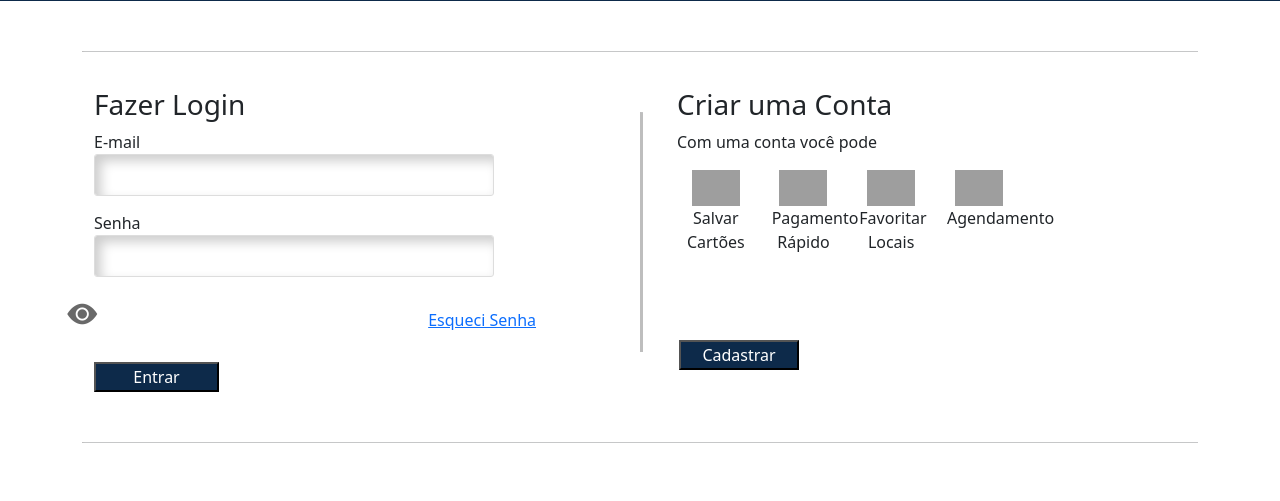
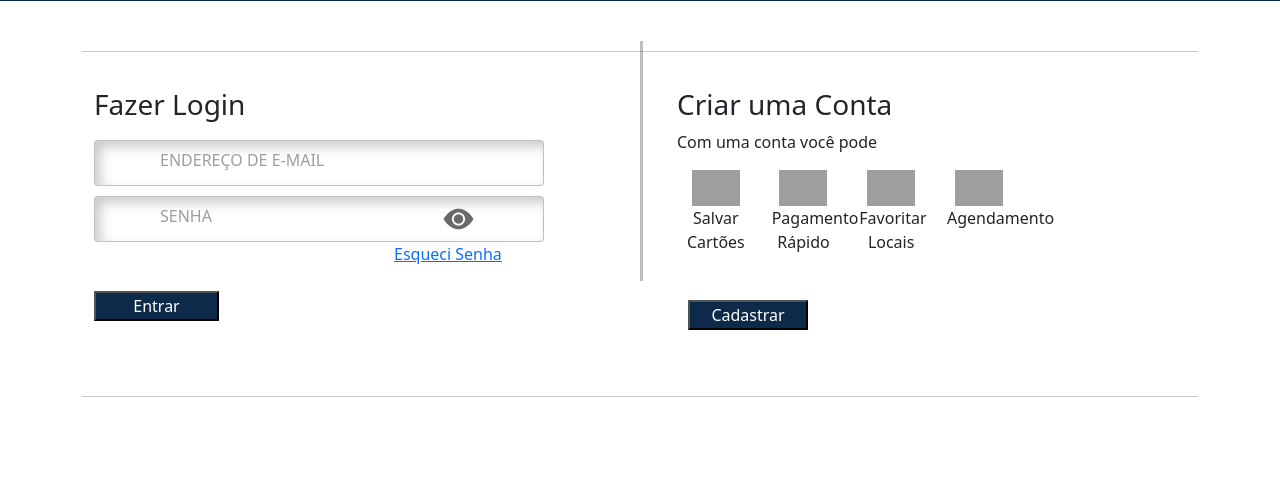
Before and after one commit to lucaslnasc/Projeto_TCC, a PHP site: page /telaLogin.php in a window 1280 px wide. Shown: the part 299-800 px from the top of the page. Run offline with PHP 8.4, Linux system fonts and the light colour scheme; grey boxes are pictures that could not be loaded.

Commit message:
back e correções - Gabriel

```diff
--- a/telas/CSS/cssAddCartao.css
+++ b/telas/CSS/cssAddCartao.css
@@ -109,7 +109,6 @@
     box-sizing: border-box;
     outline: none; border: none;
     text-decoration: none;
-    text-transform: uppercase;
 }
 
 .container{
--- a/telas/CSS/cssLogin.css
+++ b/telas/CSS/cssLogin.css
@@ -58,8 +58,6 @@
   text-align: center;
   margin-left: 20px;
   margin-top: 10px;
-  /*margin-left: 165px;
-    display: block;*/
 }
 
 .span-img {
@@ -71,8 +69,9 @@
   background-color: #0d2a4a;
   color: #ffffff;
   width: 120px;
-  margin-top: 70px;
-  margin-left: -5px;
+  margin-top: 30px;
+  margin-left: 4px;
+  transition: .2s linear;
 }
 
 .input-entrar {
@@ -81,18 +80,17 @@
   color: #ffffff;
   width: 125px;
   margin-top: 25px;
+  transition: .2s linear;
 }
 
-input[type="email"],
-input[type="password"] {
-  padding: 8px;
-  margin-bottom: 15px;
-  border: 1px solid #ddd;
-  border-radius: 3px;
-  display: flex;
-  width: 400px;
-  box-shadow: inset 6px 6px 12px rgba(0, 0, 0, 0.2), inset -6px -6px 12px rgba(255, 255, 255, 0.8);
-  position: relative;
+.input-cadastrar :hover{
+  letter-spacing: 2px;
+  opacity: .8;
+}
+
+.input-entrar :hover{
+  letter-spacing: 2px;
+  opacity: .8;
 }
 
 div span img {
@@ -106,7 +104,56 @@
 .olho{
   font-size: 30px;
   cursor: pointer;
-  position: relative;
   right: 5%;
   color: #696969;
+  position: fixed;
+  margin-right: 58%;
+  margin-top: -45px;
 }
+
+.inputBox{
+  position: relative;
+  width: 250px;
+ }
+
+ .inputBox input{
+  width: calc(100% + 200px);
+  padding: 10px;
+  border: 1px solid rgba(0, 0, 0, 0.25);
+  background-color: #ffffff;
+  border-radius: 4px;
+  outline: none;
+  color:black;
+  font-size: 1em;
+  transition: 0.5s;
+  margin-top: 10px;
+  box-shadow: inset 6px 6px 12px rgba(0, 0, 0, 0.2), inset -6px -6px 12px rgba(255, 255, 255, 0.8);
+ }
+
+ .inputBox span{
+  position: fixed;
+  left: 150px;
+  padding: 10px;
+  pointer-events: none;
+  font-size: 1em;
+  color:#9e9e9e;
+  text-transform: uppercase;
+  transition: 0.4s;
+  margin-top: -48px;
+ }
+
+ .inputBox input:valid ~ span,
+ .inputBox input:focus ~ span{
+  color:black;
+  transform: translateX(0) translateY(-7px);
+  font-size: 0.75em;
+  padding: 0.20px;
+  background: black;
+  letter-spacing: 0.1em;
+  background-color:#d1d1d1;
+  border-radius: 1px;
+ }
+
+ .inputBox input:valid, .inputBox input:focus{
+  border: 1px solid #0000;
+ }
--- a/telas/telaLogin.php
+++ b/telas/telaLogin.php
@@ -23,13 +23,17 @@
     <div class="container row mx-auto">
         <hr class="linha">
         <div class="area-login">
-            <form action="" method="post">
+            <form action="telaPrincipal.php" method="post">
                 <h3 class="tituloLogin">Fazer Login</h3>
-                <label for="">E-mail</label>
-                <input type="email" name="email" aria-describedby="addon-wrapping" required>
-                <label for="">Senha</label>
-                <input type="password" aria-describedby="addon-wrapping" id="senha" required>
+                <div class="inputBox eEmail">
+                <input type="email" required="required" id="email" name="email">
+                <span>Endereço de E-mail</span>
+                </div>
+                <div class="inputBox senha">
+                <input type="password" required="required" id="senha" name="senha">
+                <span>Senha</span>
                 <i class="bi bi-eye-fill olho" id="btn-senha" onclick="mostrarSenha()"></i>
+                </div>
                 <a class="link" href="">Esqueci Senha</a>
                 <input type="submit" class="input-entrar" value="Entrar">
             </form>
@@ -65,7 +69,7 @@
         <hr class="linha">
     </div>
 
-    <!-- SCRIPT DO OLHO SENHA -->
+
 <script>
   function mostrarSenha(){
     var inputPass = document.getElementById('senha')
```
Also changed, not shown: bd/vaga_certa_bd.sql (+9 -9 lines), telas/CSS/cssFavoritos.css (+21 -8 lines), telas/cadastrarUser.php (added, +33 -0 lines), telas/conexao.php (added, +12 -0 lines), telas/loginUser.php (added, +35 -0 lines), telas/newCad.php (+23 -13 lines), telas/telaAddCartao.php (+5 -5 lines), telas/telaFavorito.php (+28 -14 lines).
